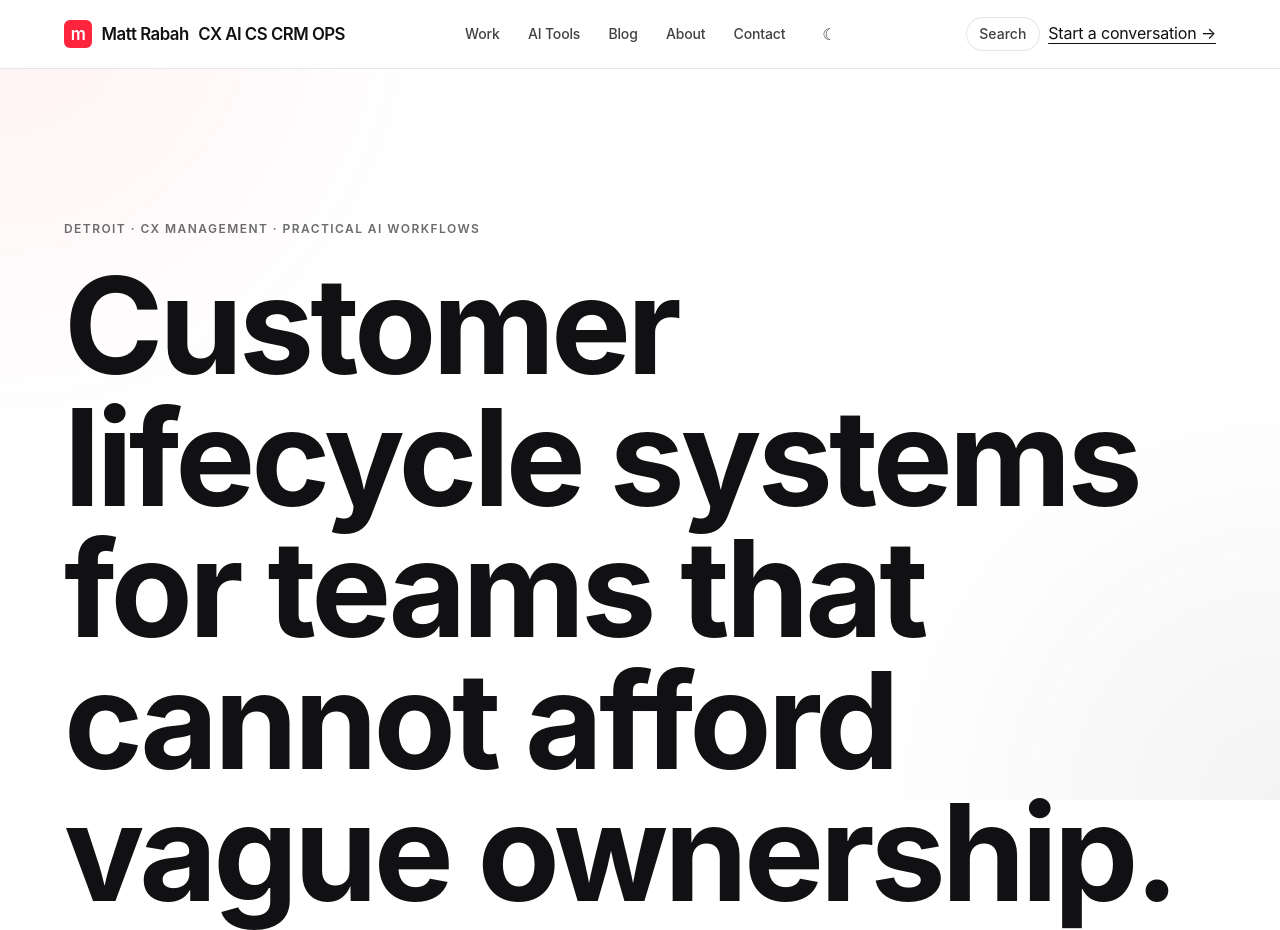
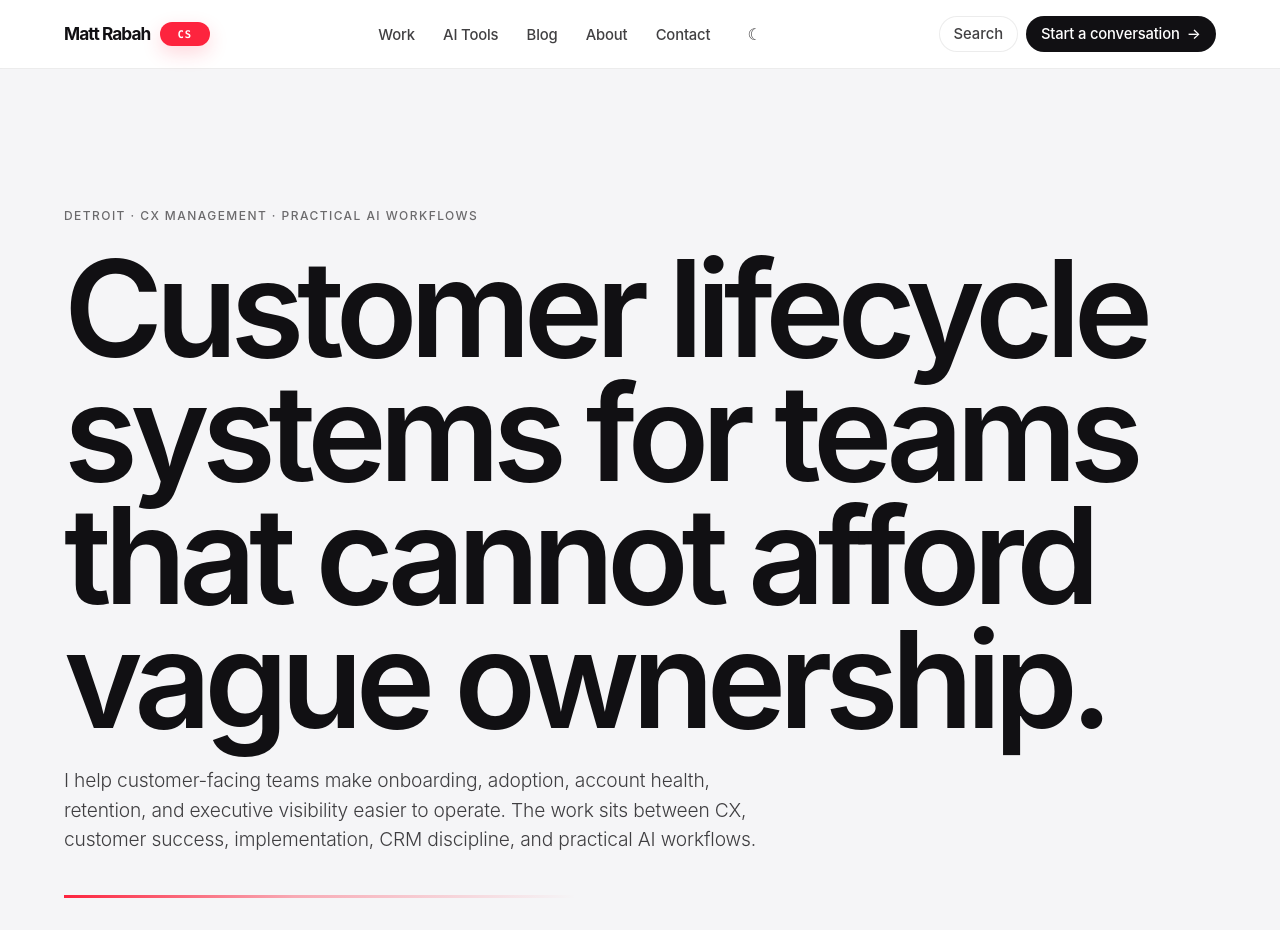
Before and after one commit to contextbydesign/mattrabah, an Astro site: page / in a window 1280 px wide. Shown: the top 930 px of the page. Built offline with nearby package versions, Linux system fonts and the light colour scheme; Astro itself is replaced by a stand-in of ours; a web font is replaced by a local one.

Commit message:
refactor(styles): update global styles for improved layout and typography

```diff
--- a/src/styles/global.css
+++ b/src/styles/global.css
@@ -1,20 +1,17 @@
 /* ==========================================================================
    Matt Rabah Portfolio
-  Inter-based system · Practical AI portfolio
+   Transparent nav · Animated wordmark signal · Typeface-inspired system
    ========================================================================== */
 
 :root {
   --c-paper: #ffffff;
   --c-cream: #f5f5f7;
   --c-surface: #ffffff;
-  --c-surface-alt: #f5f5f7;
-
   --c-ink: #111013;
   --c-ink-soft: rgba(17, 16, 19, 0.8);
   --c-mute: #6b6a6c;
   --c-faint: rgba(17, 16, 19, 0.48);
-
-  --c-rule: rgba(17, 16, 19, 0.1);
+  --c-rule: rgba(17, 16, 19, 0.08);
   --c-rule-strong: rgba(17, 16, 19, 0.18);
 
   --c-rust: #fd243e;
@@ -24,31 +21,33 @@
   --c-accent: var(--c-rust);
   --c-accent-ink: var(--c-rust-dark);
   --c-accent-pale: rgba(253, 36, 62, 0.08);
-  --c-accent-edge: rgba(253, 36, 62, 0.32);
+  --c-accent-edge: rgba(253, 36, 62, 0.3);
 
   --c-signal: var(--c-rust);
   --c-signal-ink: var(--c-rust);
   --c-signal-pale: rgba(253, 36, 62, 0.08);
-  --c-signal-edge: rgba(253, 36, 62, 0.28);
+  --c-signal-edge: rgba(253, 36, 62, 0.26);
 
-  --ff-sans: "Inter", "Helvetica Neue", Arial, system-ui, sans-serif;
-  --ff-serif: "Inter", "Helvetica Neue", Arial, system-ui, sans-serif;
+  --ff-sans:
+    "tt-commons-pro", "Inter", "Helvetica Neue", Arial, system-ui, sans-serif;
+  --ff-serif:
+    "tt-commons-pro", "Inter", "Helvetica Neue", Arial, system-ui, sans-serif;
   --ff-mono:
     "JetBrains Mono", "IBM Plex Mono", ui-monospace, SFMono-Regular, Menlo,
     Consolas, monospace;
 
   --t-display: clamp(4.5rem, 10.5vw, 9rem);
-  --t-h1: clamp(2.6rem, 5.2vw, 4.25rem);
-  --t-h2: clamp(2.1rem, 4.2vw, 3.2rem);
-  --t-h3: clamp(1.35rem, 2.2vw, 1.9rem);
-  --t-body-lg: clamp(1.05rem, 1.4vw, 1.25rem);
-  --t-body: 1rem;
-  --t-small: 0.875rem;
+  --t-h1: clamp(3rem, 6vw, 5.5rem);
+  --t-h2: clamp(2.75rem, 5vw, 4.75rem);
+  --t-h3: clamp(1.75rem, 2.2vw, 2.4rem);
+  --t-body-lg: clamp(1.18rem, 1.5vw, 1.45rem);
+  --t-body: 1.0625rem;
+  --t-small: 0.925rem;
   --t-kicker: 0.75rem;
 
-  --lh-display: 0.98;
-  --lh-h: 1.02;
-  --lh-body: 1.6;
+  --lh-display: 0.92;
+  --lh-h: 1;
+  --lh-body: 1.55;
   --lh-tight: 1.2;
 
   --s-xs: 0.5rem;
@@ -77,16 +76,12 @@
   --c-paper: #111013;
   --c-cream: #1d2130;
   --c-surface: #171821;
-  --c-surface-alt: #1d2130;
-
   --c-ink: #ffffff;
   --c-ink-soft: rgba(255, 255, 255, 0.78);
   --c-mute: rgba(255, 255, 255, 0.62);
   --c-faint: rgba(255, 255, 255, 0.42);
-
   --c-rule: rgba(255, 255, 255, 0.1);
   --c-rule-strong: rgba(255, 255, 255, 0.18);
-
   --c-accent-pale: rgba(253, 36, 62, 0.14);
 }
 
@@ -112,23 +107,12 @@ body {
   color: var(--c-ink);
   font-family: var(--ff-sans);
   font-size: var(--t-body);
-  font-weight: 400;
+  font-weight: 300;
   line-height: var(--lh-body);
   letter-spacing: -0.01em;
   -webkit-font-smoothing: antialiased;
   -moz-osx-font-smoothing: grayscale;
   text-rendering: optimizeLegibility;
-}
-
-body::before {
-  content: "";
-  position: fixed;
-  inset: 0;
-  pointer-events: none;
-  background:
-    radial-gradient(circle at top left, rgba(253, 36, 62, 0.06), transparent 30%),
-    radial-gradient(circle at bottom right, rgba(29, 33, 48, 0.05), transparent 28%);
-  z-index: -1;
 }
 
 body.nav-open,
@@ -228,47 +212,139 @@ img {
   -webkit-backdrop-filter: blur(18px);
 }
 
-main {
-  padding-top: 4.25rem;
+.header-inner {
+  min-height: 4.25rem;
+  display: grid;
+  grid-template-columns: auto 1fr auto;
+  align-items: center;
+  gap: clamp(1rem, 3vw, 2rem);
 }
 
-.header-inner {
-  display: flex;
-  align-items: center;
-  justify-content: space-between;
-  gap: var(--s-lg);
-  min-height: 4.25rem;
-}
+/* Wordmark */
 
 .brand {
-  display: inline-flex;
-  align-items: center;
-  gap: 0.6rem;
   color: var(--c-ink);
-  font-size: 1.05rem;
-  font-weight: 600;
-  letter-spacing: -0.03em;
   text-decoration: none;
 }
 
-.brand::before {
-  content: "m";
+.brand-wordmark {
+  display: inline-flex;
+  align-items: center;
+  gap: 0.58rem;
+  color: var(--c-ink);
+  font-family:
+    "sohne-breit",
+    "tt-commons-pro",
+    "Inter",
+    "Helvetica Neue",
+    Arial,
+    system-ui,
+    sans-serif;
+  font-size: 1.08rem;
+  font-weight: 700;
+  line-height: 1;
+  letter-spacing: -0.055em;
+  text-decoration: none;
+  white-space: nowrap;
+}
+
+.brand-wordmark:hover {
+  color: var(--c-ink);
+}
+
+.brand-wordmark-name {
+  display: inline-block;
+}
+
+.brand-wordmark-signal {
+  position: relative;
   display: inline-flex;
   align-items: center;
   justify-content: center;
-  width: 1.75rem;
-  height: 1.75rem;
-  border-radius: 6px;
+  width: 3.15rem;
+  height: 1.55rem;
+  overflow: hidden;
+  border: 1px solid var(--c-accent-edge);
+  border-radius: var(--r-pill);
   background: var(--c-rust);
   color: #ffffff;
-  font-weight: 600;
+  font-family:
+    "sohne-mono",
+    "JetBrains Mono",
+    "IBM Plex Mono",
+    ui-monospace,
+    SFMono-Regular,
+    Menlo,
+    Consolas,
+    monospace;
+  font-size: 0.66rem;
+  font-weight: 700;
   line-height: 1;
+  letter-spacing: 0.075em;
+  text-transform: uppercase;
+  box-shadow: 0 0.45rem 1.2rem rgba(253, 36, 62, 0.18);
+}
+
+.brand-wordmark-signal span {
+  position: absolute;
+  inset: 0;
+  display: inline-flex;
+  align-items: center;
+  justify-content: center;
+  opacity: 0;
+  transform: translateY(92%);
+  animation: brand-signal-rotate 10s infinite;
+}
+
+.brand-wordmark-signal span:nth-child(1) {
+  animation-delay: 0s;
+}
+
+.brand-wordmark-signal span:nth-child(2) {
+  animation-delay: 2s;
+}
+
+.brand-wordmark-signal span:nth-child(3) {
+  animation-delay: 4s;
+}
+
+.brand-wordmark-signal span:nth-child(4) {
+  animation-delay: 6s;
+}
+
+.brand-wordmark-signal span:nth-child(5) {
+  animation-delay: 8s;
+}
+
+@keyframes brand-signal-rotate {
+  0% {
+    opacity: 0;
+    transform: translateY(92%);
+  }
+
+  7%,
+  17% {
+    opacity: 1;
+    transform: translateY(0);
+  }
+
+  24%,
+  100% {
+    opacity: 0;
+    transform: translateY(-92%);
+  }
+}
+
+/* Navigation */
+
+.site-nav {
+  justify-self: center;
 }
 
 .site-nav ul {
   display: flex;
   align-items: center;
-  gap: clamp(1rem, 2.2vw, 2rem);
+  gap: clamp(1.1rem, 2.2vw, 2rem);
   flex-wrap: wrap;
 }
 
@@ -295,15 +371,31 @@ main {
 /* Header actions */
 
 .header-actions {
-  display: none;
+  display: inline-flex;
   align-items: center;
+  justify-content: flex-end;
   gap: var(--s-xs);
 }
 
-@media (min-width: 48.01rem) {
-  .header-actions {
-    display: inline-flex;
-  }
+.header-cta {
+  display: inline-flex;
+  align-items: center;
+  gap: 0.45rem;
+  min-height: 2.2rem;
+  padding: 0.45rem 0.95rem;
+  border-radius: var(--r-pill);
+  background: var(--c-ink);
+  color: var(--c-paper);
+  font-size: var(--t-small);
+  font-weight: 500;
+  line-height: 1;
+  text-decoration: none;
+  white-space: nowrap;
+}
+
+.header-cta:hover {
+  background: var(--c-rust);
+  color: #ffffff;
 }
 
 /* Theme toggle */
@@ -322,19 +414,11 @@ main {
   font-size: 1rem;
   line-height: 1;
   cursor: pointer;
-  transition:
-    color var(--ms-base),
-    background-color var(--ms-base),
-    transform var(--ms-base);
 }
 
 .theme-toggle:hover {
   color: var(--c-rust);
   background: var(--c-accent-pale);
-}
-
-.theme-toggle:active {
-  transform: scale(0.96);
 }
 
 .theme-toggle-icon {
@@ -348,11 +432,11 @@ main {
   display: inline-flex;
   align-items: center;
   justify-content: center;
-  min-height: 2.1rem;
-  padding: 0.45rem 0.8rem;
+  min-height: 2.2rem;
+  padding: 0.45rem 0.85rem;
   border: 1px solid var(--c-rule);
   border-radius: var(--r-pill);
-  background: color-mix(in srgb, var(--c-surface) 88%, transparent);
+  background: color-mix(in srgb, var(--c-surface) 86%, transparent);
   color: var(--c-ink-soft);
   font-family: var(--ff-sans);
   font-size: var(--t-small);
@@ -520,9 +604,6 @@ main {
   margin: 0.25rem auto;
   background: currentColor;
   border-radius: 999px;
-  transition:
-    transform var(--ms-base),
-    opacity var(--ms-base);
 }
 
 .nav-toggle[aria-expanded="true"] .nav-toggle-line:nth-child(1) {
@@ -537,13 +618,22 @@ main {
   transform: translateY(-6px) rotate(-45deg);
 }
 
+/* Page rhythm */
+
+main {
+  padding-top: 4.25rem;
+}
+
 /* Hero */
 
 .hero {
-  padding-block: clamp(6rem, 12vw, 10rem);
+  min-height: calc(100vh - 4.25rem);
+  padding-block: clamp(5rem, 11vw, 9rem);
   display: grid;
+  align-content: center;
   gap: var(--s-lg);
   position: relative;
+  background: var(--c-cream);
 }
 
 .hero::after {
@@ -563,7 +653,7 @@ main {
 .kicker {
   color: var(--c-mute);
   font-size: var(--t-kicker);
-  font-weight: 600;
+  font-weight: 500;
   line-height: var(--lh-tight);
   letter-spacing: 0.12em;
   text-transform: uppercase;
@@ -573,24 +663,32 @@ main {
   max-width: 14ch;
   color: var(--c-ink);
   font-size: var(--t-display);
-  font-weight: 700;
+  font-weight: 600;
   line-height: var(--lh-display);
-  letter-spacing: -0.03em;
+  letter-spacing: -0.055em;
+}
+
+.display em,
+.display strong {
+  color: var(--c-rust);
+  font-style: normal;
+  font-weight: inherit;
 }
 
 .lead {
   max-width: var(--measure-prose);
   color: var(--c-ink-soft);
   font-size: var(--t-body-lg);
-  font-weight: 400;
+  font-weight: 300;
   line-height: var(--lh-body);
 }
 
 /* Sections */
 
 .section {
-  padding-block: var(--s-2xl);
+  padding-block: clamp(5rem, 10vw, 9rem);
   border-top: var(--hairline);
+  background: var(--c-paper);
 }
 
 .section:nth-of-type(even) {
@@ -606,9 +704,10 @@ main {
 }
 
 .section-title {
+  max-width: 12ch;
   color: var(--c-ink);
   font-size: var(--t-h2);
-  font-weight: 700;
+  font-weight: 600;
   line-height: var(--lh-h);
   letter-spacing: -0.045em;
 }
@@ -620,12 +719,58 @@ main {
   text-decoration: none;
 }
 
+/* Dark section */
+
+.section--dark {
+  background: var(--c-ink);
+  color: var(--c-paper);
+  border-top-color: rgba(255, 255, 255, 0.1);
+}
+
+.section--dark .section-title,
+.section--dark .section-more,
+.section--dark .work-title,
+.section--dark .work-summary,
+.section--dark .meta {
+  color: var(--c-paper);
+}
+
+.section--dark .kicker {
+  color: rgba(255, 255, 255, 0.55);
+}
+
+.section--dark strong {
+  color: var(--c-paper);
+}
+
+.section--dark .work-list-item {
+  background: rgba(255, 255, 255, 0.04);
+  border-color: rgba(255, 255, 255, 0.12);
+}
+
+.section--dark .work-list-item:hover {
+  box-shadow: 0 10px 40px -10px rgba(0, 0, 0, 0.22);
+  border-color: rgba(255, 255, 255, 0.2);
+}
+
+.section--dark .work-link:hover .work-title {
+  color: var(--c-rust);
+}
+
 /* Cards */
 
 .work-list,
 .writing-list {
   display: grid;
   gap: var(--s-md);
+}
+
+.work-list {
+  grid-template-columns: repeat(auto-fit, minmax(min(100%, 20rem), 1fr));
+}
+
+.work-list--full {
+  grid-template-columns: 1fr;
 }
 
 .work-list-item,
@@ -664,7 +809,6 @@ main {
   font-weight: 600;
   line-height: 1.03;
   letter-spacing: -0.04em;
-  transition: color var(--ms-base);
 }
 
 .work-link:hover .work-title,
@@ -735,169 +879,24 @@ main {
 .tag {
   display: inline-flex;
   align-items: center;
-  padding: 0.58em 0.82em;
+  padding: 0.55em 0.78em;
   border: 1px solid var(--c-rule);
-  border-radius: 999px;
+  border-radius: var(--r-sm);
   background: var(--c-cream);
   color: var(--c-mute);
   font-family: var(--ff-sans);
-  font-size: 0.7rem;
+  font-size: 0.72rem;
   font-weight: 500;
   line-height: 1;
-  letter-spacing: 0.1em;
+  letter-spacing: 0.08em;
   text-transform: uppercase;
   white-space: nowrap;
-  box-shadow: 0 1px 0 rgba(29, 33, 48, 0.02);
-  transition:
-    transform var(--ms-base),
-    border-color var(--ms-base),
-    background-color var(--ms-base),
-    color var(--ms-base),
-    box-shadow var(--ms-base);
 }
 
 .tag:hover {
   border-color: var(--c-accent-edge);
   background: var(--c-accent-pale);
   color: var(--c-rust);
-  transform: translateY(-1px);
-  box-shadow: 0 6px 18px -14px rgba(253, 36, 62, 0.45);
-}
-
-/* Tag sizes */
-.tag--sm {
-  padding: 0.35em 0.6em;
-  font-size: 0.65rem;
-}
-
-.tag--md {
-  padding: 0.58em 0.82em;
-  font-size: 0.7rem;
-}
-
-.tag--lg {
-  padding: 0.9em 1.1em;
-  font-size: 0.9rem;
-}
-
-/* Tag variants */
-.tag--accent {
-  background: var(--c-accent-pale);
-  border-color: var(--c-accent-edge);
-  color: var(--c-accent-ink);
-}
-
-.tag--accent:hover {
-  background: var(--c-accent);
-  color: #fff;
-  border-color: var(--c-accent);
-}
-
-.tag--muted {
-  background: transparent;
-  border-color: var(--c-rule);
-  color: var(--c-mute);
-}
-
-.tag--ghost {
-  background: transparent;
-  border-color: transparent;
-  color: var(--c-ink);
-  box-shadow: none;
-}
-
-.tag-icon {
-  display: inline-flex;
-  align-items: center;
-  justify-content: center;
-  width: 1.25rem;
-  height: 1.25rem;
-  margin-right: 0.45rem;
-  color: inherit;
-}
-
-.tag-icon svg {
-  display: block;
-  width: 100%;
-  height: 100%;
-}
-
-.tag-label {
-  display: inline-block;
-}
-
-/* Contact */
-
-.contact-list {
-  display: grid;
-  gap: var(--s-md);
-}
-
-@media (min-width: 48rem) {
-  .contact-list {
-    grid-template-columns: repeat(3, minmax(0, 1fr));
-  }
-}
-
-.contact-button {
-  display: flex;
-  align-items: center;
-  gap: var(--s-md);
-  min-height: 6.5rem;
-  padding: 1.2rem 1.25rem;
-  border: 1px solid var(--c-rule);
-  border-radius: var(--r-lg);
-  background: var(--c-surface);
-  color: var(--c-ink);
-  text-decoration: none;
-  transition:
-    transform var(--ms-slow),
-    box-shadow var(--ms-slow),
-    border-color var(--ms-base),
-    background-color var(--ms-base);
-}
-
-.contact-button:hover {
-  transform: translateY(-4px);
-  box-shadow: 0 10px 40px -10px rgba(0, 0, 0, 0.08);
-  border-color: var(--c-rule-strong);
-  background: var(--c-cream);
-}
-
-.contact-icon {
-  display: inline-flex;
-  align-items: center;
-  justify-content: center;
-  flex: 0 0 auto;
-  width: 2.75rem;
-  height: 2.75rem;
-  border-radius: 999px;
-  background: var(--c-rust);
-  color: #ffffff;
-}
-
-.contact-icon svg {
-  width: 1.2rem;
-  height: 1.2rem;
-}
-
-.contact-copy {
-  display: grid;
-  gap: 0.2rem;
-}
-
-.contact-label {
-  font-size: var(--t-kicker);
-  font-weight: 600;
-  letter-spacing: 0.12em;
-  text-transform: uppercase;
-  color: var(--c-mute);
-}
-
-.contact-value {
-  font-size: 1.05rem;
-  font-weight: 500;
-  letter-spacing: -0.02em;
 }
 
 /* About image support */
@@ -995,49 +994,20 @@ main {
 
 /* Mobile */
 
-@media (max-width: 48rem) {
-  body.nav-open::before {
-    content: "";
-    position: fixed;
-    inset: 0;
-    z-index: 35;
-    background: rgba(17, 16, 19, 0.32);
+@media (max-width: 64rem) {
+  .header-inner {
+    grid-template-columns: auto auto;
   }
 
-  .header-actions {
-    display: inline-flex !important;
-    position: relative;
-    z-index: 1003;
+  .brand-wordmark {
+    gap: 0.45rem;
+    font-size: 0.98rem;
   }
 
-  .header-inner {
-    position: relative;
-    flex-direction: row;
-    align-items: center;
-  }
-
-  .search-toggle {
-    min-height: 2.75rem;
-    padding-inline: 0.8rem;
-    border-radius: var(--r-sm);
-    background: var(--c-surface);
-    color: var(--c-ink);
-  }
-
-  .search-input-row {
-    grid-template-columns: 1fr;
-  }
-
-  .search-close {
-    width: 100%;
-  }
-
-  .nav-toggle {
-    display: inline-flex !important;
-    align-items: center;
-    justify-content: center;
-    position: relative;
-    z-index: 1003;
+  .brand-wordmark-signal {
+    width: 2.8rem;
+    height: 1.45rem;
+    font-size: 0.6rem;
   }
 
   .site-nav {
@@ -1085,9 +1055,47 @@ main {
     background: transparent !important;
   }
 
+  .header-actions {
+    justify-self: end;
+  }
+
+  .header-cta {
+    display: none;
+  }
+
+  .nav-toggle {
+    display: inline-flex !important;
+    align-items: center;
+    justify-content: center;
+  }
+
+  .search-toggle {
+    min-height: 2.75rem;
+    padding-inline: 0.8rem;
+    border-radius: var(--r-sm);
+    background: var(--c-surface);
+    color: var(--c-ink);
+  }
+
+  .search-input-row {
+    grid-template-columns: 1fr;
+  }
+
+  .search-close {
+    width: 100%;
+  }
+
+  body.nav-open::before {
+    content: "";
+    position: fixed;
+    inset: 0;
+    z-index: 35;
+    background: rgba(17, 16, 19, 0.32);
+  }
+
   .display {
     max-width: 10ch;
-    font-size: clamp(3.4rem, 17vw, 5rem);
+    font-size: clamp(3.6rem, 17vw, 5rem);
     line-height: 0.94;
     letter-spacing: -0.055em;
   }
@@ -1098,6 +1106,7 @@ main {
   }
 
   .section-title {
+    max-width: 12ch;
     font-size: clamp(2.25rem, 12vw, 3.5rem);
     line-height: 1;
   }
@@ -1122,6 +1131,22 @@ main {
   }
 }
 
+@media (max-width: 30rem) {
+  .brand-wordmark {
+    font-size: 0.9rem;
+  }
+
+  .brand-wordmark-signal {
+    width: 2.55rem;
+    height: 1.35rem;
+    font-size: 0.56rem;
+  }
+
+  .search-toggle {
+    display: none;
+  }
+}
+
 /* Reduced motion */
 
 @media (prefers-reduced-motion: reduce) {
@@ -1133,4 +1158,14 @@ main {
     animation-iteration-count: 1 !important;
     scroll-behavior: auto !important;
   }
+
+  .brand-wordmark-signal span {
+    animation: none;
+    opacity: 0;
+    transform: none;
+  }
+
+  .brand-wordmark-signal span:first-child {
+    opacity: 1;
+  }
 }
```
